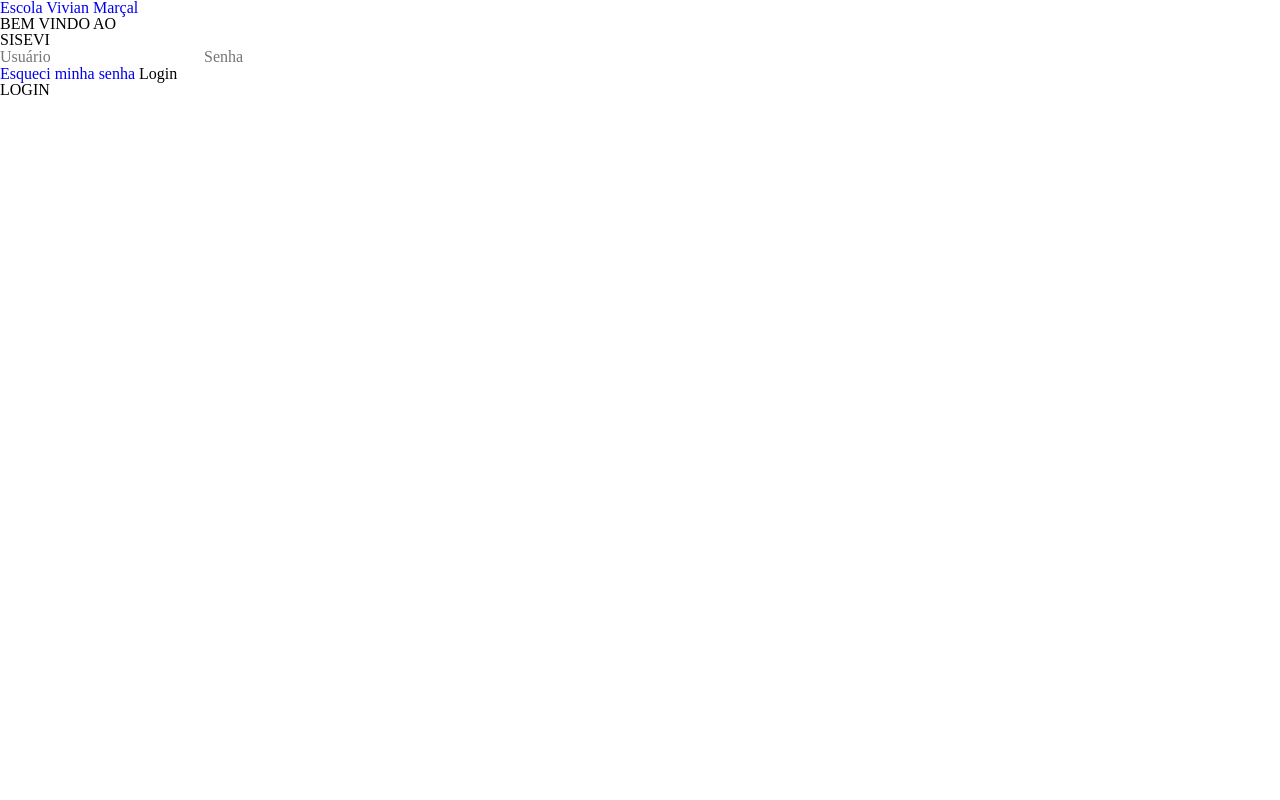
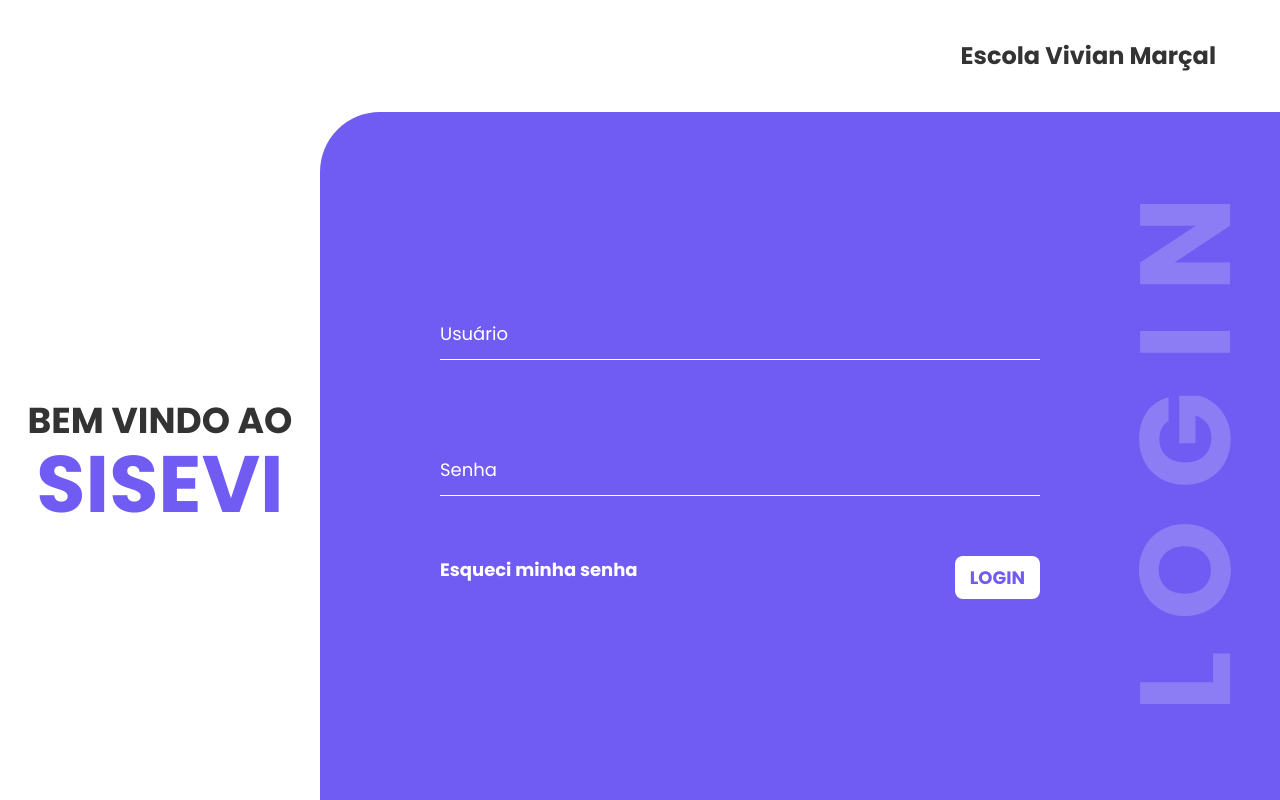
Before and after one commit to GabrielRossa/SISEVI, a plain HTML site: page index.html in a window 1280 px wide. Drawn offline with Linux system fonts and the light colour scheme.

Commit message:
Add files via upload

```diff
--- a/index.html
+++ b/index.html
@@ -7,25 +7,32 @@
     <title>Sisevi - Login</title>
 
     <link rel="stylesheet" href="styles/reset.css">
+    <link rel="stylesheet" href="styles/index.css">
+
 </head>
 <body>
     <section id="login" class="grid">
-        <section class="header">
-            <h2><a href="#">Escola Vivian Marçal</a></h2>
+        <section id="header">
+            <p><a href="#">Escola Vivian Marçal</a></p>
         </section>
-        <section class="welcome">
-            <h1>BEM VINDO AO <p>SISEVI</p></span></h1>
+        <section id="welcome">
+            <div class="container">
+                <h1>BEM VINDO AO</h1>
+                <h2>SISEVI</h2>
+            </div>
         </section>
-        <section class="login-area">
+        <section id="login-area">
             <form action="">
-                <input class="user-input" type="text" id="username" placeholder="Usuário">
+                <input class="user-input" type="text" id="username" placeholder="Usuário"><br>
                 <input type="password" class="passwors-input" id="user-pass" placeholder="Senha">
                 <div class="buttons">
                     <a href="#" class="forget">Esqueci minha senha</a>
-                    <button>Login</button>
+                    <button>LOGIN</button>
                 </div>
             </form>
-            <h2 id="login">LOGIN</h2>
+            <div class="content">
+                <img src="images/login-text.svg" alt="">
+            </div>
         </section>
     </section>
 </body>
--- /dev/null
+++ b/styles/index.css
@@ -0,0 +1,125 @@
+@import url('https://fonts.googleapis.com/css2?family=Poppins:wght@400;600;700&display=swap');
+
+html{
+    --black: #333333;
+    --white: #ffffff;
+    --color1: #705CF2;
+    font-size: 62.5%;
+}
+
+body{
+    height: 100vh;
+    background: var(--white);
+    box-sizing: border-box;
+    color: var(--black);
+}
+
+body, input, button, textarea{
+    font-family: 'Poppins', sans-serif;
+    font-size: 2.4rem;
+}
+
+h2{
+    font: 700 3.6rem 'Poppins', sans-serif;
+}
+
+button, a, .button{
+    cursor: pointer;
+}
+
+.grid{
+    display: grid;
+    grid-template-rows: 14vh 86vh;
+    grid-template-columns: 25vw 75vw;
+    grid-template-areas:
+    "header header"
+    "welcome login-area";
+}
+
+#header{
+    grid-area: header;
+    display: flex;
+    align-items: center;
+    justify-content: flex-end;
+}
+
+#header a{
+    color: var(--black);
+    font-weight: 700;
+    margin-right: 6.4rem;
+}
+
+#welcome{
+    grid-area: welcome;
+    text-align: center;
+    display: flex;
+    align-items: center;
+    justify-content: center;
+}
+
+#welcome h1{
+    font: 700 3.6rem 'Poppins', sans-serif;
+}
+
+#welcome h2{
+    font: 700 8rem 'Poppins', sans-serif;
+    line-height: 90%;
+    color: var(--color1);
+}
+
+#login-area{
+    grid-area: login-area;
+    background: var(--color1);
+    border-radius: 6rem 0 0 0;
+    display: flex;
+    align-items: center;
+    justify-content: space-between;
+}
+
+#login-area form{
+    width: 86.2rem;
+    padding-left: 12rem;
+}
+
+#login-area form input{
+    background: none;
+    border-bottom: solid .1rem var(--white);
+    width: 60rem;
+    padding-bottom: 1rem;
+}
+
+#login-area form input:nth-child(1){
+    margin-bottom: 9rem;
+}
+
+#login-area form input:nth-child(3){
+    margin-bottom: 6rem;
+}
+
+#login-area form ::-webkit-input-placeholder{
+    color: var(--white);
+    font: 400 1.8rem 'Poppins', sans-serif;
+}
+
+#login-area form .buttons{
+    display: flex;
+    justify-content: space-between;
+    width: 60rem;
+}
+
+#login-area form .buttons a{
+    font: 700 1.8rem 'Poppins', sans-serif;
+    color: var(--white);
+}
+
+#login-area form .buttons button{
+    padding: .8rem 1.5rem;
+    border-radius: .8rem;
+    font: 700 1.8rem 'Poppins', sans-serif;
+    color: var(--color1);
+}
+
+#login-area .content{
+    width: 21.8rem;
+    text-align: center;
+}
```
Also changed, not shown: images/login-text.svg (added), 1 other file.
